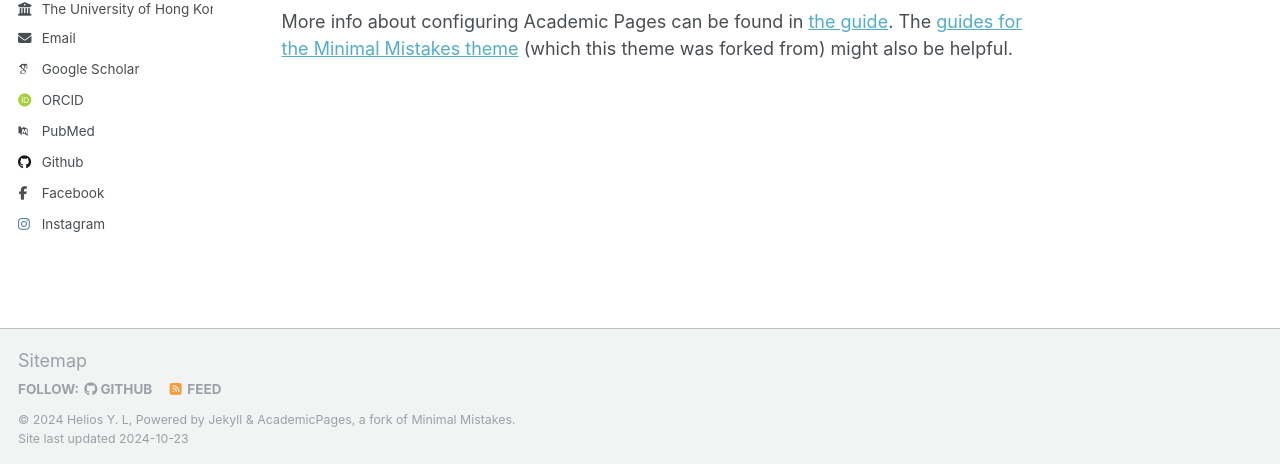
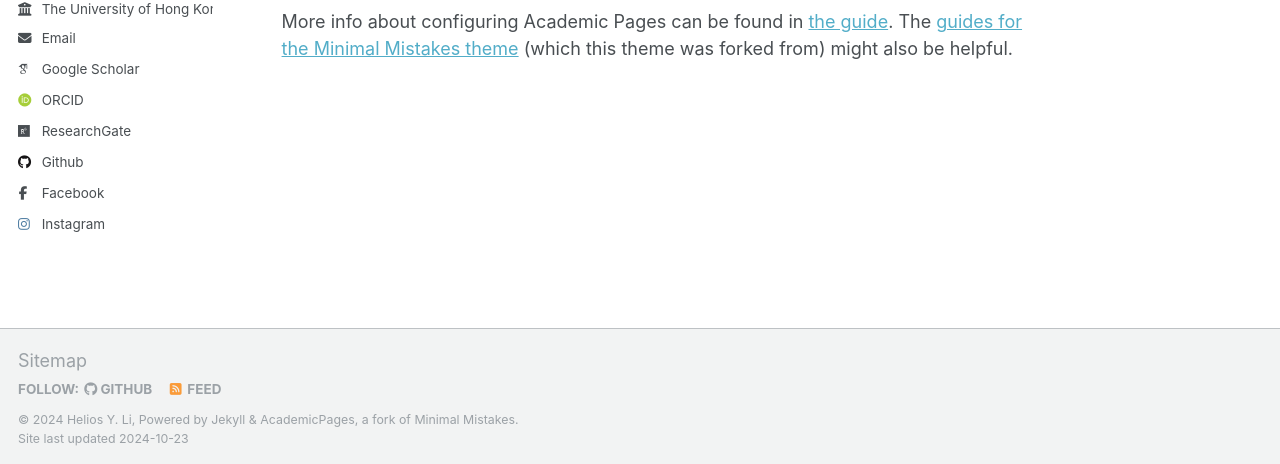
Before and after one commit to heliosynl/heliosynl.github.io, a Jekyll site: the page built from _pages/about.md, in a window 1280 px wide and 900 px high, scrolled down 2372 px. Shown: the part 433-897 px from the top of the window. Built offline with Jekyll 4.4.1, drawn with Linux system fonts in a browser that asks for light colours; some web fonts are replaced; some of the changed lines change nothing that is shown.

Commit message:
_config.yml

```diff
--- a/_config.yml
+++ b/_config.yml
@@ -10,8 +10,8 @@
 locale                   : "en-US"
 title                    : "Helios Y. Li"
 title_separator          : "-"
-name                     : &name "Helios Y. L"
-description              : &description "HKU Mechanical Engineering PhD student"
+name                     : &name "Helios Y. Li"
+description              : &description "Personal Website"
 url                      : https://heliosynl.github.io # the base hostname & protocol for your site e.g. "https://mmistakes.github.io"
 baseurl                  : "" # the subpath of your site, e.g. "/blog"
 repository               : "heliosynl/heliosynl.github.io"
@@ -32,12 +32,12 @@
 
   # Academic websites
   arxiv            : # URL - Update with the correct link to your profile
-  googlescholar    : "https://scholar.google.com/citations?user=PS_CX0AAAAAJ"
+  googlescholar    : "https://scholar.google.com/citations?user=ht5Ifj4AAAAJ&hl=en"
   impactstory      : # URL
-  orcid            : "https://orcid.org/my-orcid?orcid=0009-0004-8939-425X"
+  orcid            : "https://orcid.org/0009-0004-8939-425X"
   semantic         : # URL
-  pubmed           : "https://www.ncbi.nlm.nih.gov/pubmed/?term=john+snow"
-  researchgate     : # URL
+  pubmed           : # URL
+  researchgate     : "https://www.researchgate.net/profile/Helios-Y-Li" # URL
 
   # Repositories and software development
   bitbucket        : # Username - Update with your username on the site
```
